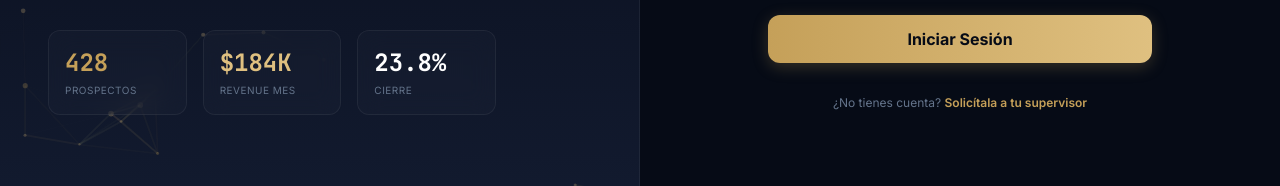
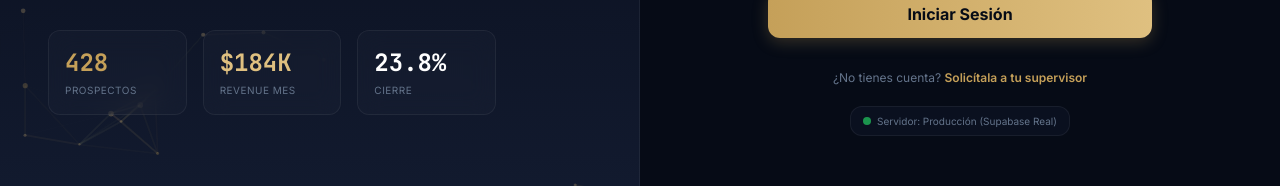
Before and after one commit to REACHSLEGENDA/crm-delta, a React (Vite) app: page /login in a window 1280 px wide. Shown: the part 505-691 px from the top of the page. Built offline with nearby package versions, Linux system fonts and the light colour scheme; no server answers.

Commit message:
feat: add database connection status indicators to Topbar and Login page

```diff
--- a/src/auth/LoginPage.tsx
+++ b/src/auth/LoginPage.tsx
@@ -7,6 +7,7 @@ import { useAuthStore } from '@/store/authStore';
 import { useNotificationsStore } from '@/store/notificationsStore';
 import { Eye, EyeOff, Loader2, Mail, Lock, ShieldCheck, Globe } from 'lucide-react';
 import { useNavigate } from 'react-router-dom';
+import { isRealSupabase } from '@/lib/supabase';
 
 const loginSchema = z.object({
   email: z.string().email({ message: 'Ingresa un correo electrónico válido' }),
@@ -314,8 +315,14 @@ export default function LoginPage() {
             </button>
           </form>
 
-          <div className="mt-8 text-center text-xs text-kovex-muted">
-            ¿No tienes cuenta? <span className="text-kovex-primary font-semibold">Solicítala a tu supervisor</span>
+          <div className="mt-8 text-center text-xs text-kovex-muted flex flex-col items-center gap-2">
+            <div>
+              ¿No tienes cuenta? <span className="text-kovex-primary font-semibold">Solicítala a tu supervisor</span>
+            </div>
+            <div className="mt-3 flex items-center gap-1.5 px-3 py-1.5 rounded-xl bg-kovex-surface/80 border border-kovex-border text-[10px] text-kovex-muted select-none">
+              <span className={`w-2 h-2 rounded-full ${isRealSupabase ? 'bg-kovex-success animate-pulse' : 'bg-kovex-warning'}`} />
+              <span>Servidor: {isRealSupabase ? 'Producción (Supabase Real)' : 'Modo Demo (Local Mock)'}</span>
+            </div>
           </div>
         </div>
       </div>
--- a/src/layouts/Topbar.tsx
+++ b/src/layouts/Topbar.tsx
@@ -4,7 +4,7 @@ import { useUIStore } from '@/store/uiStore';
 import { useNotificationsStore } from '@/store/notificationsStore';
 import { useAuthStore } from '@/store/authStore';
 import { Menu, Search, Bell, MessageSquare, Plus, ChevronDown, Clock } from 'lucide-react';
-import { supabase } from '@/lib/supabase';
+import { supabase, isRealSupabase } from '@/lib/supabase';
 
 export default function Topbar() {
   const navigate = useNavigate();
@@ -140,7 +140,16 @@ export default function Topbar() {
           <Menu size={18} />
         </button>
         <div className="flex flex-col">
-          <h2 className="font-display font-extrabold text-sm text-white leading-tight">{title}</h2>
+          <div className="flex items-center gap-2">
+            <h2 className="font-display font-extrabold text-sm text-white leading-tight">{title}</h2>
+            <span className={`text-[8px] px-1.5 py-0.5 rounded font-extrabold tracking-wider ${
+              isRealSupabase
+                ? 'bg-kovex-success/15 text-kovex-success border border-kovex-success/20'
+                : 'bg-kovex-warning/15 text-kovex-warning border border-kovex-warning/20'
+            }`}>
+              {isRealSupabase ? 'PROD' : 'MOCK'}
+            </span>
+          </div>
           <span className="text-[10px] text-kovex-muted font-medium mt-0.5">{crumb}</span>
         </div>
       </div>
```
